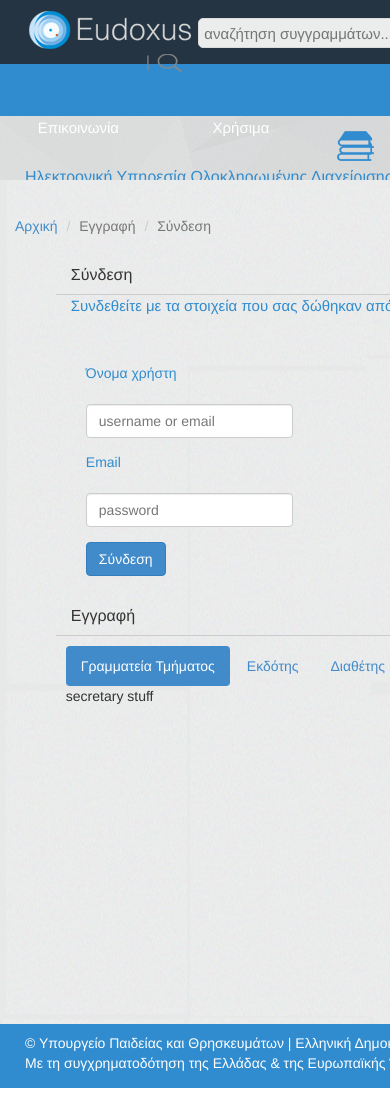
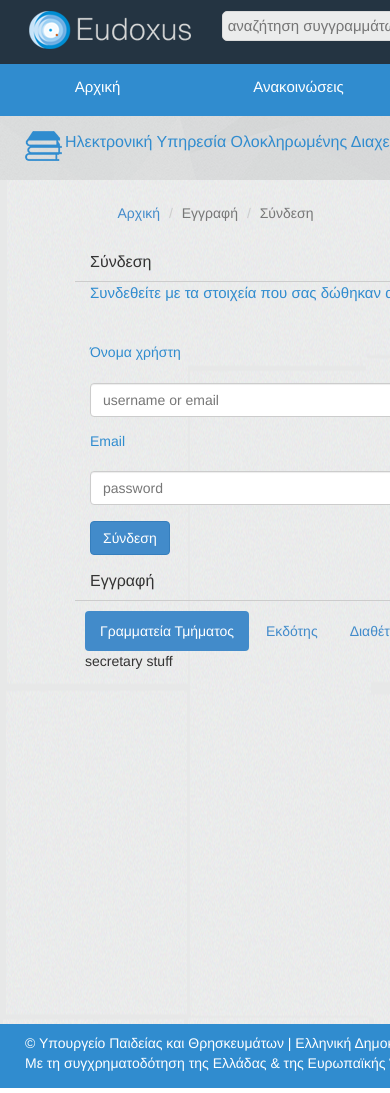
Before and after one commit to kntem/eudoxus_eam, a PHP site: page /register.php in a window 390 px wide; the page is wider, and only the part inside the window is pictured. Run offline with PHP 8.4, Linux system fonts and the light colour scheme; some libraries are stand-ins or nearby versions.

Commit message:
style: min-width addition, search style fix
* Extends min-width to 1200px.

* Adds css id for search bar.

```diff
--- a/browse_item.php
+++ b/browse_item.php
@@ -23,7 +23,7 @@
 
 
 <body bgcolor="#FFFFFF" leftmargin="0" topmargin="0" marginwidth="0" marginheight="0">
-    <div class="container-fluid" style="min-width: 970px;">
+    <div class="container-fluid" style="min-width: 1200px;">
 
         <?php include 'header.php' ?>
 
--- a/browse_list.php
+++ b/browse_list.php
@@ -23,7 +23,7 @@
 
 
 <body bgcolor="#FFFFFF" leftmargin="0" topmargin="0" marginwidth="0" marginheight="0">
-    <div class="container-fluid" style="min-width: 970px;">
+    <div class="container-fluid" style="min-width: 1200px;">
 
         <?php include 'header.php' ?>
 
--- a/index.php
+++ b/index.php
@@ -6,7 +6,7 @@
     <meta http-equiv="Content-Type" content="text/html; charset=utf-8">
 </head>
 <body bgcolor="#FFFFFF" leftmargin="0" topmargin="0" marginwidth="0" marginheight="0">
-    <div class="container-fluid" style="min-width: 970px;">
+    <div class="container-fluid" style="min-width: 1200px;">
 
             <?php include 'header.php' ?>
 
--- a/profile.php
+++ b/profile.php
@@ -18,7 +18,7 @@
 
 </head>
 <body bgcolor="#FFFFFF" leftmargin="0" topmargin="0" marginwidth="0" marginheight="0">
-    <div class="container-fluid" style="min-width: 970px;">
+    <div class="container-fluid" style="min-width: 1200px;">
 
             <?php include 'header.php' ?>
 
--- a/register.php
+++ b/register.php
@@ -23,7 +23,7 @@
 
 
 <body bgcolor="#FFFFFF" leftmargin="0" topmargin="0" marginwidth="0" marginheight="0">
-    <div class="container-fluid" style="min-width: 970px;">
+    <div class="container-fluid" style="min-width: 1200px;">
 
         <?php include 'header.php' ?>
 
@@ -63,21 +63,22 @@
                     <div class="col-xs-11 ">
                     <form class="form-horizontal" role="form">
                         <div class="form-group">
-                            <label for="inputRegUsername" class="col-sm-5 control-label lead blue-font" style="font-size:14px;">Όνομα χρήστη</label>
-                            <div class="col-sm-7">
+                            <label for="inputRegUsername" class="col-sm-2 control-label lead blue-font" style="font-size:14px;">Όνομα χρήστη</label>
+                            <div class="col-sm-4">
                                 <input type="text" class="form-control" id="inputRegUsername" placeholder="username or email">
                             </div>
                         </div>
                         <div class="form-group">
-                            <label for="inputRegPassword" class="col-sm-5 control-label lead blue-font" style="font-size:14px;">Email</label>
-                            <div class="col-sm-7">
+                            <label for="inputRegPassword" class="col-sm-2 control-label lead blue-font" style="font-size:14px;">Email</label>
+                            <div class="col-sm-4">
                                 <input type="password" class="form-control" id="inputRegPassword" placeholder="password">
                             </div>
                         </div>
                         <div class="form-group">
-                            <div class="col-sm-offset-10 col-sm-10">
-                            <button type="submit" class="btn btn-primary">Σύνδεση</button>
-                        </div>
+                            <div class="col-sm-5"></div>
+                            <div class="col-sm-2">
+                                <button type="submit" class="btn btn-primary">Σύνδεση</button>
+                            </div>
                       </div>
                     </form>
                     </div>
--- a/style.css
+++ b/style.css
@@ -25,6 +25,7 @@ html,body{
     height: 52px;
     background-color: #308ccf;
     padding: 12px;
+    display: block;
 }
 
 .mainmenu-font{
@@ -37,6 +38,7 @@ html,body{
     background-image:url('img/subtitle-bg.png');
     padding: 10px;
     font-size:14px;
+    display: block;
 }
 
 .blue-font {
@@ -50,6 +52,7 @@ html,body{
 	height:100%;
     min-height: 100%;
     position: relative;
+    display: block;
 }
 
 /* workaround for index content */
@@ -61,6 +64,7 @@ html,body{
 	height:auto;
     min-height: 100%;
     position: relative;
+    display: block;
 }
 
 
@@ -75,7 +79,7 @@ html,body{
     padding: 30px;
 }
 
-form {
+#search-form {
     float: left;
     margin-top: 8px;
     margin-left: 15px;
```
